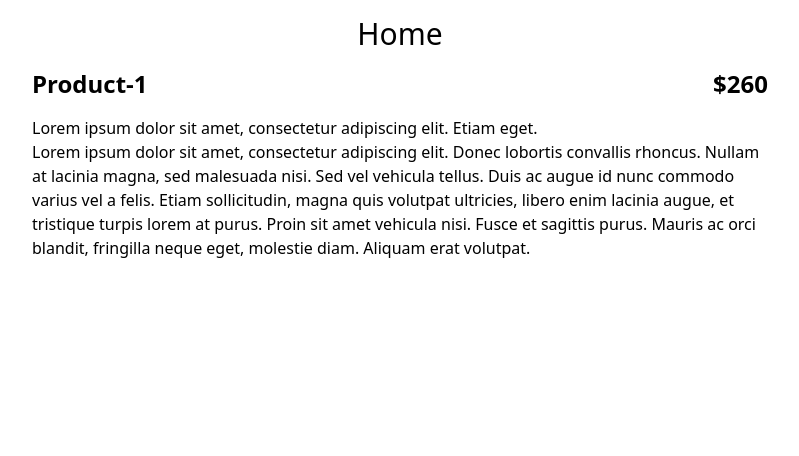
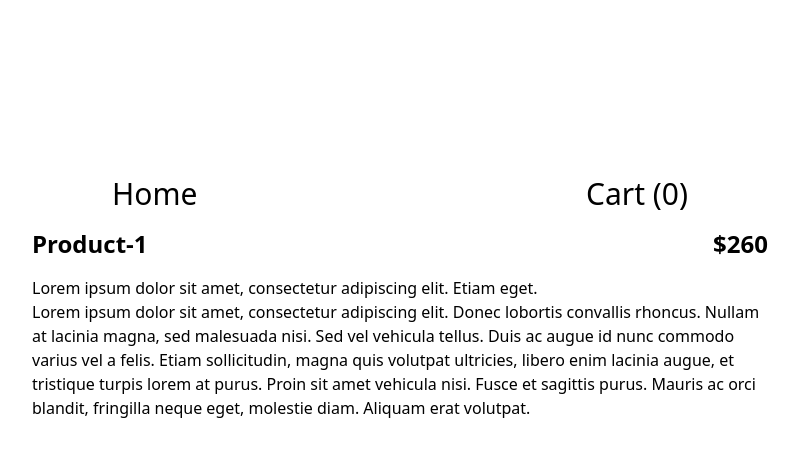
Before and after one commit to ianbrdeguzman/next-stripe, a Next.js app: page /products/product-1 in a window 1280 px wide. Shown: the top 456 px of the page, without its empty margins (240-1039 px from the left). Built offline with nearby package versions, Linux system fonts and the light colour scheme.

Commit message:
added cart page

```diff
--- a/components/Layout.tsx
+++ b/components/Layout.tsx
@@ -1,17 +1,27 @@
 import Link from 'next/link';
+import { useCart } from '../hooks/useCart';
 
 interface LayoutProps {
   children: React.ReactNode;
 }
 
 export function Layout({ children }: LayoutProps) {
+  const { cart } = useCart();
+
   return (
-    <div className="p-4 w-100 h-100% flex justify-center items-center text-center flex flex-col">
-      <Link href="/">
-        <a className="hover:text-blue-900 focus:text-blue-900 hover:underline text-3xl">
-          Home
-        </a>
-      </Link>
+    <div className="mt-40 p-4 w-100 h-100% flex justify-center items-center text-center flex flex-col">
+      <div className="flex justify-between w-full max-w-xl">
+        <Link href="/">
+          <a className="hover:text-blue-900 focus:text-blue-900 hover:underline text-3xl">
+            Home
+          </a>
+        </Link>
+        <Link href="/cart">
+          <a className="hover:text-blue-900 focus:text-blue-900 hover:underline text-3xl">
+            Cart ({cart.reduce((prev, curr): number => prev + curr.qty, 0)})
+          </a>
+        </Link>
+      </div>
       {children}
     </div>
   );
--- /dev/null
+++ b/pages/cart.tsx
@@ -0,0 +1,21 @@
+import { useCart } from '../hooks/useCart';
+
+export default function Cart() {
+  const { cart } = useCart();
+  return (
+    <div className="w-full">
+      {cart.map((item) => (
+        <article
+          className="flex justify-between items-center mt-4 border p-4"
+          key={item.id}
+        >
+          <p className="flex-1 text-left">{item.id}</p>
+          <p>{item.qty}</p>
+          <button className="border ml-4 p-2">+1</button>
+          <button className="border ml-4 p-2">-1</button>
+          <button className="border ml-4 p-2">remove</button>
+        </article>
+      ))}
+    </div>
+  );
+}
--- a/pages/products/[id].tsx
+++ b/pages/products/[id].tsx
@@ -42,7 +42,6 @@ export async function getStaticPaths() {
 
 export async function getStaticProps(context: GetStaticPropsContext) {
   const id = context.params?.id;
-  console.log(id);
 
   const products = await getAllProducts();
 
```
